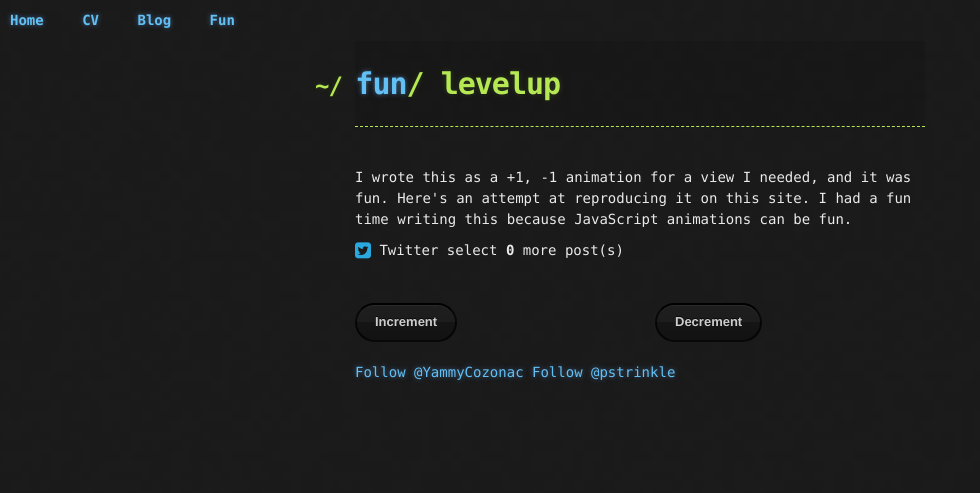
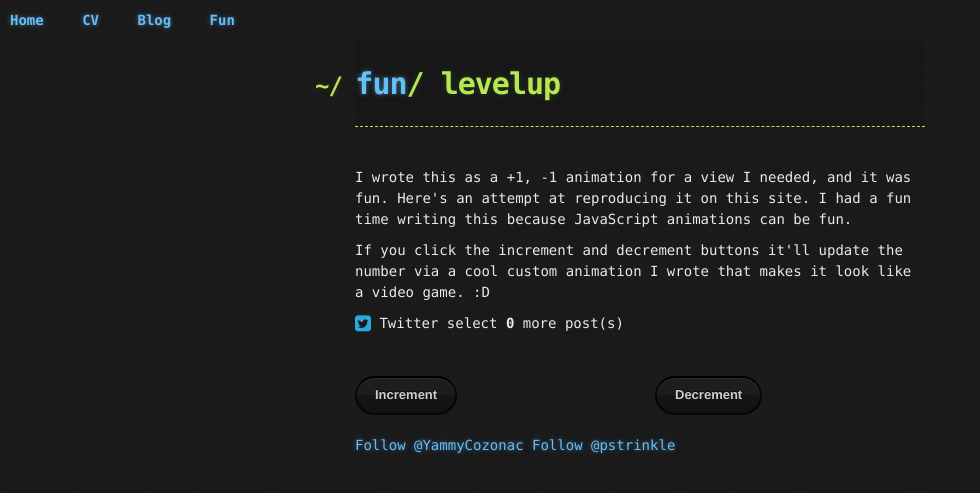
Before and after one commit to pstrinkle/pstrinkle.github.io, a Jekyll site: the page built from fun/levelup.html, in a window 1280 px wide. Shown: the top 493 px of the page, without its empty margins (0-980 px from the left). Built offline with Jekyll 4.4.1, drawn with Linux system fonts in a browser that asks for light colours; nearby versions of some CDN libraries; comment, search, counter and statistics services are not loaded.

Commit message:
Update levelup.html

```diff
--- a/fun/levelup.html
+++ b/fun/levelup.html
@@ -5,6 +5,9 @@ title: levelup
 
 <p>I wrote this as a +1, -1 animation for a view I needed, and it was fun.  Here's an attempt at reproducing it on this site.  I had a
 fun time writing this because JavaScript animations can be fun.</p>
+
+<p>If you click the increment and decrement buttons it'll update the number via a cool custom animation I wrote that makes it look like
+ a video game. :D</p>
 
 <div class="row">
   <div class="col-md-12">
```
Also changed, not shown: other parts of fun/levelup.html (+2 -0 lines).
